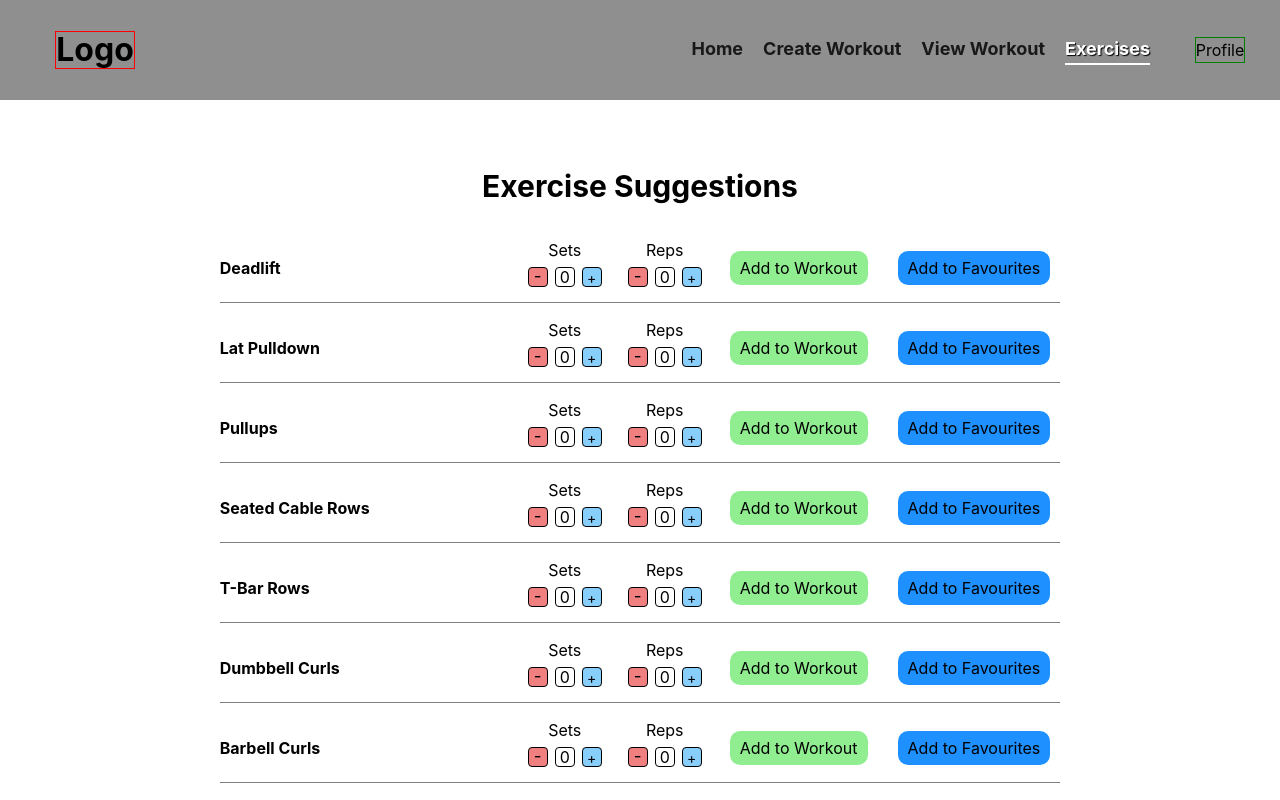
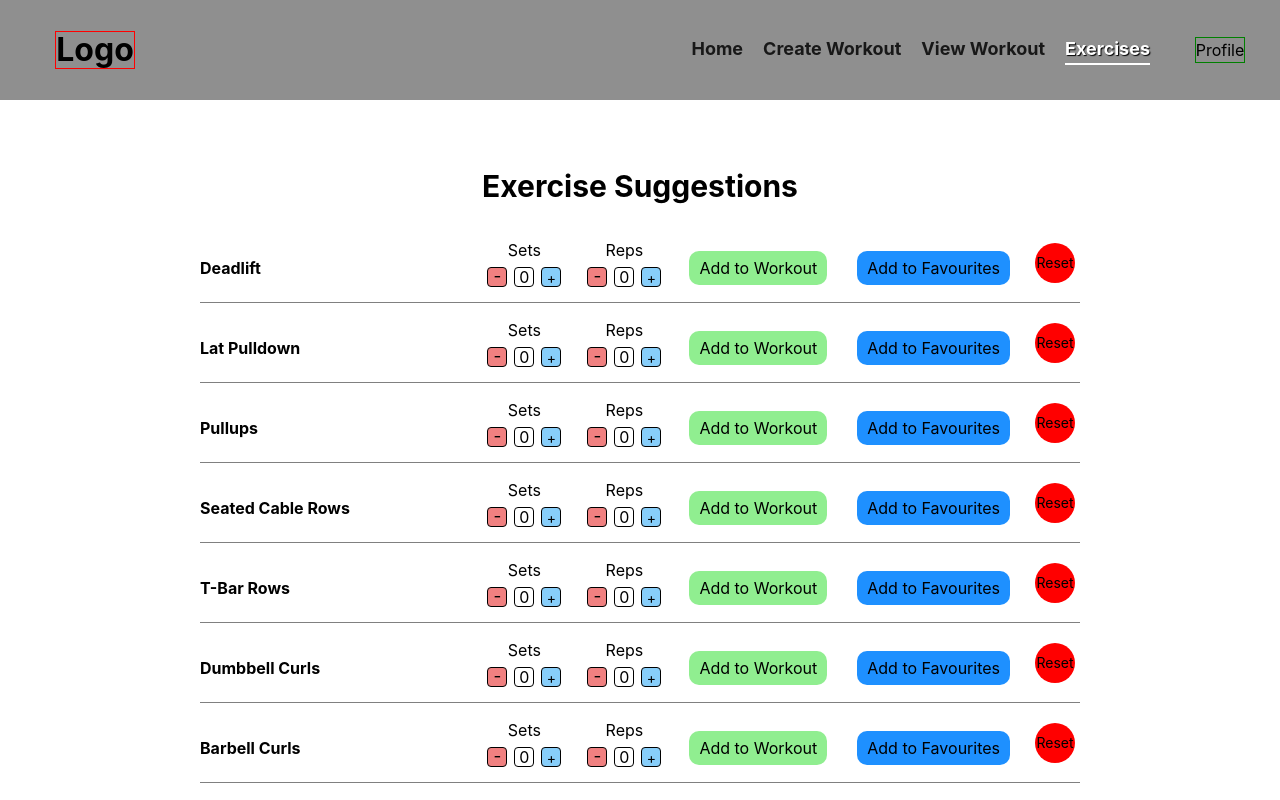
Before and after one commit to Satokii/gymtyme, a React (Vite) app: page /exercises in a window 1280 px wide. Shown: the top 800 px of the page. Built offline with nearby package versions, Linux system fonts and the light colour scheme.

Commit message:
created states for workout and favourites, buttons now add exercises to respective state. Added reset button to reset counts

```diff
--- a/src/App.jsx
+++ b/src/App.jsx
@@ -10,10 +10,11 @@ import ExerciseData from './data/exercise'
 
 function App() {
 
+  const [exercises, setExercises] = useState(ExerciseData)
+  const [currentWorkout, setCurrentWorkout] = useState([])
+  const [favourites, setFavourites] = useState([])
+
   // const baseURL = 'https://wger.de/api/v2/exercise/?limit=10&language=2'
-
-  const [exercises, setExercises] = useState(ExerciseData)
-  const [workoutExercise, setWorkoutExercise] = useState([])
 
   // TODO: INCLUDE A WORKOUT REFRESH BUTTON SO USER CAN CHANGE LIST OF WORKOUTS
 
@@ -46,7 +47,7 @@ function App() {
           </Route>
           <Route
             path='/exercises'
-            element={<Exercises exercises={exercises} setExercises={setExercises} workoutExercise={workoutExercise} setWorkoutExercise={setWorkoutExercise} />}
+            element={<Exercises exercises={exercises} setExercises={setExercises} currentWorkout={currentWorkout} setCurrentWorkout={setCurrentWorkout} favourites={favourites} setFavourites={setFavourites} />}
           >
           </Route>
         </Routes>
--- a/src/components/exercises/index.jsx
+++ b/src/components/exercises/index.jsx
@@ -1,6 +1,6 @@
 import '../../styles/exercises.css'
 
-function Exercises({ exercises, setExercises, workoutExercise, setWorkoutExercise }) {
+function Exercises({ exercises, setExercises, currentWorkout, setCurrentWorkout, favourites, setFavourites }) {
 
     function increaseSet(exercise) {
         exercise.sets ++
@@ -27,16 +27,22 @@ function Exercises({ exercises, setExercises, workoutExercise, setWorkoutExercis
     }
 
     function addToWorkout(exercise) {
+        setCurrentWorkout([...currentWorkout, exercise])
+    }
+
+    function addToFavourites(exercise) {
+        setFavourites([...favourites, exercise])
+    }
+
+    function handleReset(exercise) {
         exercise.sets = 0
         exercise.reps = 0
         setExercises([...exercises])
     }
 
-    function addToFavourites(exercise) {
-        exercise.sets = 0
-        exercise.reps = 0
-        setExercises([...exercises])
-    }
+    console.log('workouts:', currentWorkout)
+    console.log('favourites:', favourites)
+    console.log('exercises:', exercises)
 
     return (
         <main className="main">
@@ -68,6 +74,9 @@ function Exercises({ exercises, setExercises, workoutExercise, setWorkoutExercis
                             <div className='exercise-btn-container'>
                                 <button className='add-to-favourites-btn' onClick={() => addToFavourites(exercise)}>Add to Favourites</button>
                             </div>
+                            <div className='reset-container grid'>
+                                <button className='reset-btn' onClick={() => handleReset(exercise)}>Reset</button>
+                            </div>
                         </li>
                     )}
                 </ul>
--- a/src/styles/exercises.css
+++ b/src/styles/exercises.css
@@ -18,7 +18,7 @@
 /* EXERCISES LIST */
 /* INDIVIDUAL EXERCISE ITEM */
 .exercise-item-container {
-    grid-template-columns: 1fr repeat(2, 90px) repeat(2, auto);
+    grid-template-columns: 1fr repeat(2, 90px) repeat(2, auto) 50px;
     gap: 10px;
     height: 80px;
     align-items: center;
@@ -108,3 +108,18 @@
 .add-to-favourites-btn:hover {
     background-color: rosybrown;
 }
+
+/* RESET */
+.reset-container {
+    place-content: center;
+}
+
+.reset-btn {
+    background-color: red;
+    font-size: 14px;
+    border: none;
+    border-radius: 9999px;
+    width: 40px;
+    height: 40px;
+    cursor: pointer;
+}
```
